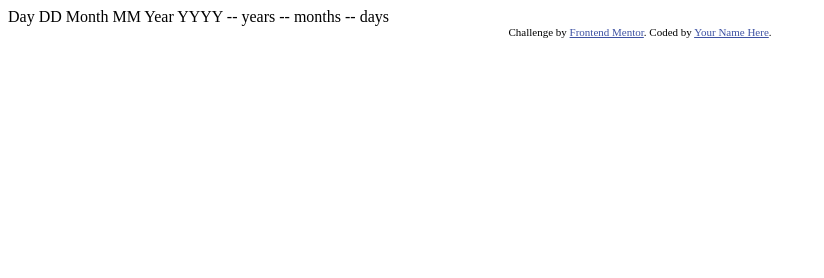
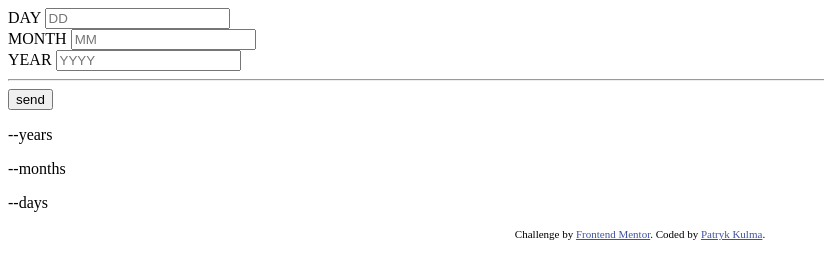
Before and after one commit to pvczku/age-calculator-app, a plain HTML site: page index.html in a window 1280 px wide. Shown: the whole page, without its empty margins (0-824 px from the left). Drawn offline with Linux system fonts and the light colour scheme.

Commit message:
Code formatting

```diff
--- a/index.html
+++ b/index.html
@@ -1,37 +1,62 @@
 <!DOCTYPE html>
 <html lang="en">
   <head>
-  <meta charset="UTF-8">
-  <meta name="viewport" content="width=device-width, initial-scale=1.0"> <!-- displays site properly based on user's device -->
+    <meta charset="UTF-8" />
+    <meta name="viewport" content="width=device-width, initial-scale=1.0" />
+    <!-- displays site properly based on user's device -->
 
-  <link rel="icon" type="image/png" sizes="32x32" href="./assets/images/favicon-32x32.png">
+    <link rel="icon" type="image/png" sizes="32x32" href="./assets/images/favicon-32x32.png" />
 
     <title>Frontend Mentor | Age calculator app</title>
 
+    <script defer src="./build/main.js"></script>
+
     <!-- Feel free to remove these styles or customise in your own stylesheet 👍 -->
     <style>
-    .attribution { font-size: 11px; text-align: center; }
-    .attribution a { color: hsl(228, 45%, 44%); }
+      .attribution {
+        font-size: 11px;
+        text-align: center;
+      }
+      .attribution a {
+        color: hsl(228, 45%, 44%);
+      }
     </style>
   </head>
   <body>
-
-  Day
-  DD
-
-  Month
-  MM
-
-  Year
-  YYYY
-
-  -- years
-  -- months
-  -- days
+    <main>
+      <section class="wrapper">
+        <div class="inputs-wrapper">
+          <div class="input-wrapper">
+            <span>DAY</span>
+            <input type="text" name="day" id="day" placeholder="DD" />
+            <span class="error" id="dayError"></span>
+          </div>
+          <div class="input-wrapper">
+            <span>MONTH</span>
+            <input type="text" name="month" id="month" placeholder="MM" />
+            <span class="error" id="monthError"></span>
+          </div>
+          <div class="input-wrapper">
+            <span>YEAR</span>
+            <input type="text" name="year" id="year" placeholder="YYYY" />
+            <span class="error" id="yearError"></span>
+          </div>
+        </div>
+        <div class="hr-wrapper">
+          <hr />
+          <input value="send" type="submit" id="submit" />
+        </div>
+        <div class="output-wrapper">
+          <p><span id="years">--</span>years</p>
+          <p><span id="months">--</span>months</p>
+          <p><span id="days">--</span>days</p>
+        </div>
+      </section>
+    </main>
 
     <div class="attribution">
-    Challenge by <a href="https://www.frontendmentor.io?ref=challenge" target="_blank">Frontend Mentor</a>.
-    Coded by <a href="#">Your Name Here</a>.
+      Challenge by <a href="https://www.frontendmentor.io?ref=challenge" target="_blank">Frontend Mentor</a>. Coded by
+      <a href="https://github.com/pvczku">Patryk Kulma</a>.
     </div>
   </body>
 </html>
```
Lines whose indentation alone changed are shown as unchanged.
